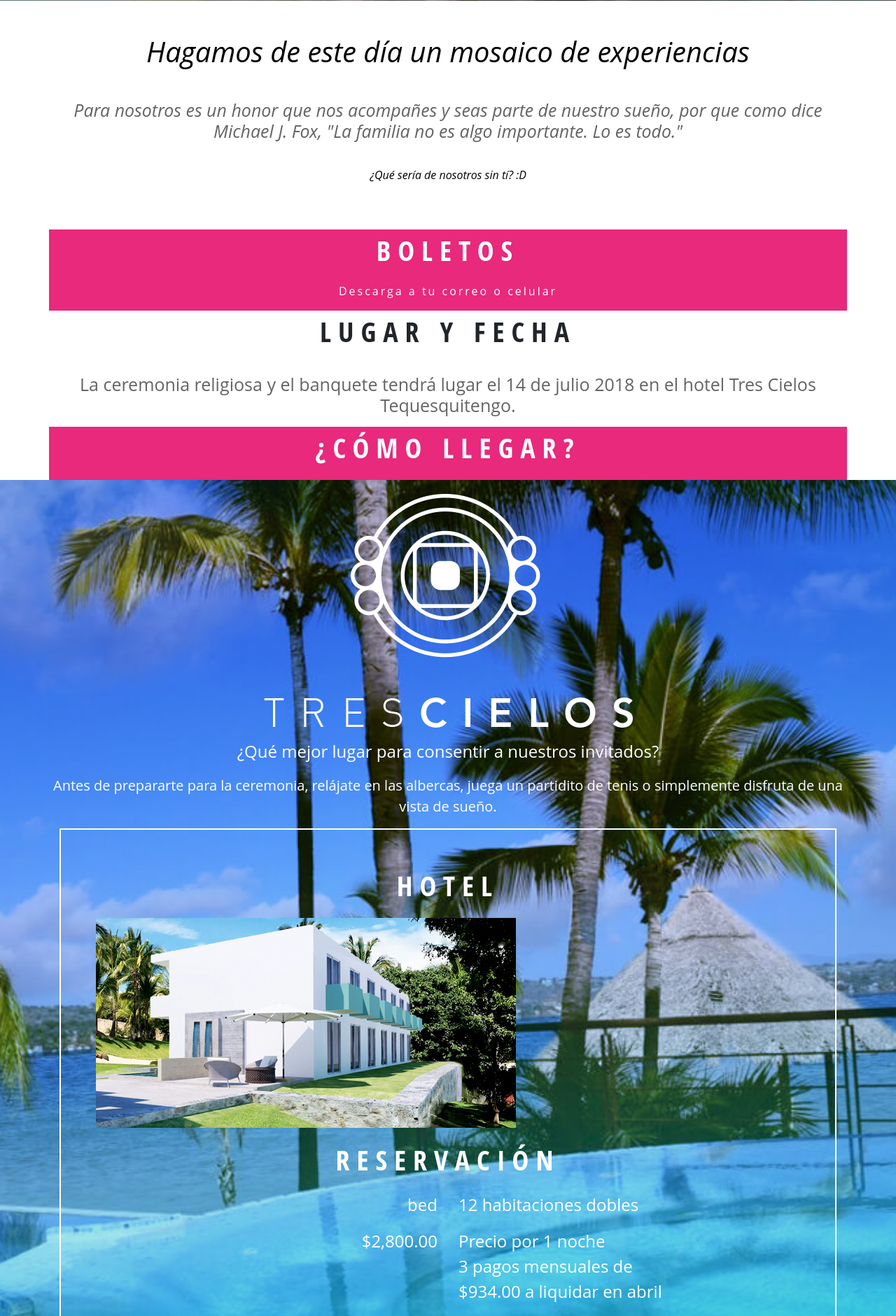
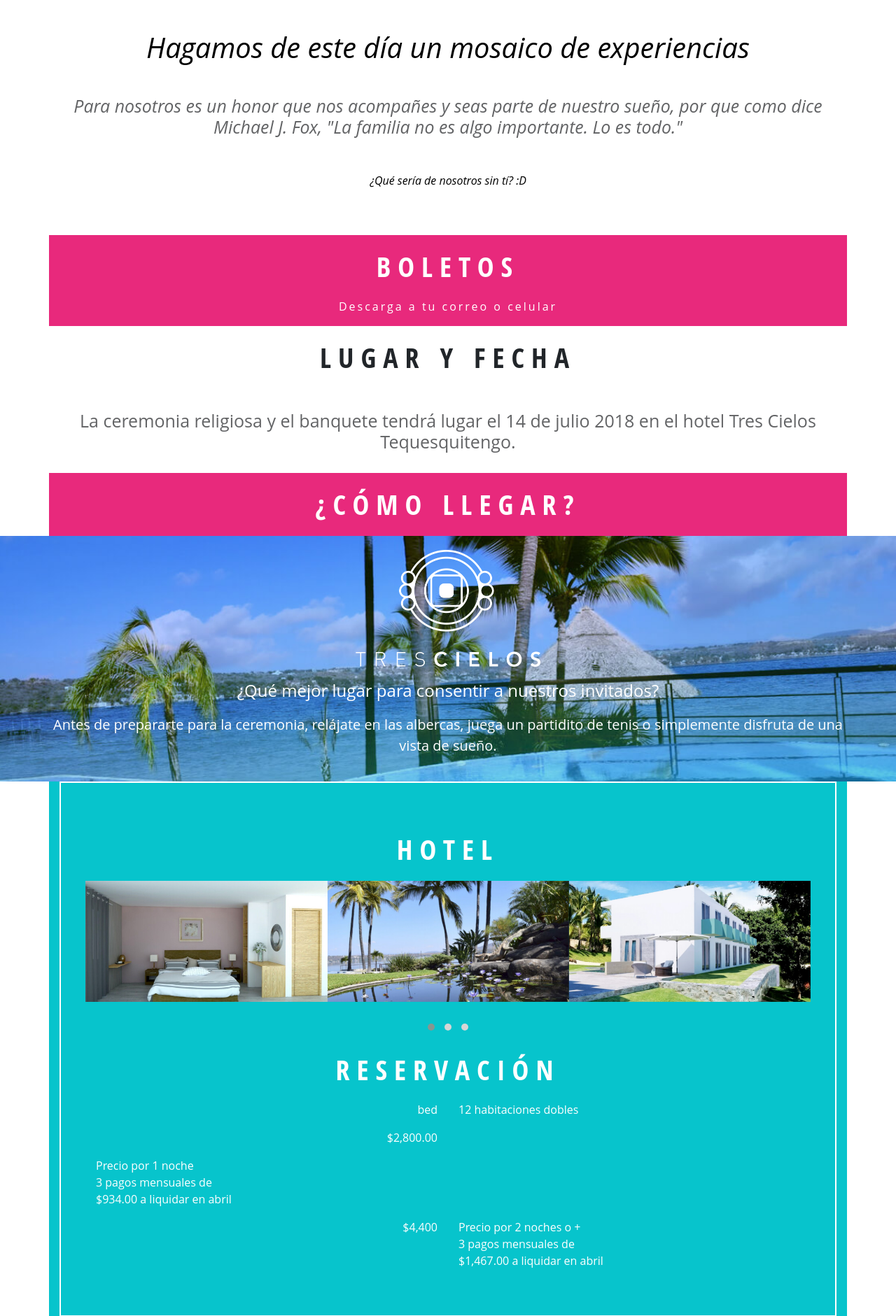
Before and after one commit to alucard0/paolayarturo, a PHP site: page / in a window 1280 px wide. Shown: the part 832-2713 px from the top of the page at 70% size. Run offline with PHP 8.4, Linux system fonts and the light colour scheme; some libraries are stand-ins or nearby versions.

Commit message:
Slider y corrección de estilos
Se corrigio los estilos de varias secciones y se agregaron las librerias de carousel, ya esta funcional el del hotel

```diff
--- a/css/main.css
+++ b/css/main.css
@@ -27,7 +27,7 @@
 div#dressCode p:nth-child(1),
 div#comoLlegar p:nth-child(1),
 div#lugarFecha p:nth-child(1),
-div.infoHotel div.hotelReservacion p.titulo
+div.hotelReservacion p.titulo
 {
 	font-size: 40px;
 	letter-spacing: 10px;
@@ -35,6 +35,8 @@
 	text-align: center;
 	font-family: 'Open Sans Condensed', sans-serif;
 	font-weight: 700;
+	padding: 15px 0px;
+    margin-bottom: 0;
 
 }
 /*Fin General*/
@@ -84,7 +86,7 @@
 header div.contenidoHeader figure.logo{
 	margin: 100px 0;
 }
-header div.contenidoHeader div.invitacionContenido,div.infoHotel div.hotelReservacion{
+header div.contenidoHeader div.invitacionContenido,div.hotelReservacion{
 	border: 2px solid #fff;
 	margin-bottom: 40px;
 }
@@ -122,7 +124,7 @@
 	color:#636466;
 	font-size: 25px;
 	line-height: 30px;
-	margin-top: 30px;
+	margin: 30px 0;
 }
 div.fraseIntro p:nth-child(3){
 	color:#000;
@@ -134,7 +136,8 @@
 div#boletos{
 	cursor: pointer;
 }
-div#boletos p,div#mesaRegalos p,div#dressCode p,div#comoLlegar p,div.infoHotel p{
+div#boletos p,div#mesaRegalos p,div#dressCode p,div#comoLlegar p,div.infoHotel p,
+div.hotelReservacion p{
 	color: #fff;
 }
 div#boletos span{
@@ -156,16 +159,23 @@
 	-webkit-background-size: cover;
 	-moz-background-size: cover;
 	-o-background-size: cover;
-	padding: 20px 0;
+	padding: 20px;
 }
-/*background: #07c4cc para abajo de la info de hotel*/
+
 div.infoHotel p:nth-child(1){
 	font-size: 24px;
 }
 div.infoHotel p:nth-child(2){
 	font-size: 20px;
 }
-div.infoHotel div.hotelReservacion{
+div.infoHotel figure{
+	text-align: center;
+}
+div.bgAzul{
+	background: #07c4cc;
+	padding-bottom: 10px;
+}
+div.hotelReservacion{
 	padding: 50px;
 }
 div.contactoHotel a, div.contactoHotel p{
@@ -183,6 +193,10 @@
 #mapa{
     height: 400px;
     width: 100%;
+}
+div.infoTransporte{
+	margin: 20px 0;
+	font-weight: 700;
 }
 
 div.infoDressCode p{
@@ -224,11 +238,14 @@
 /*Media queries*/
 /*Extra small devices (portrait phones, less than 576px)*/
 @media (max-width: 575.98px) {
-	header div.contenidoHeader div.invitacionContenido p:nth-child(1), div#boletos p:nth-child(1), div#mesaRegalos p:nth-child(1), div#dressCode p:nth-child(1), div#comoLlegar p:nth-child(1), div#lugarFecha p:nth-child(1), div.infoHotel div.hotelReservacion p.titulo {
+	header div.contenidoHeader div.invitacionContenido p:nth-child(1), div#boletos p:nth-child(1), div#mesaRegalos p:nth-child(1), div#dressCode p:nth-child(1), div#comoLlegar p:nth-child(1), div#lugarFecha p:nth-child(1), div.hotelReservacion p.titulo {
     	font-size: 30px;
 	}
-	div.infoHotel div.hotelReservacion {
+	div.hotelReservacion {
     	padding: 0px;
+	}
+	div.hotelReservacion p{
+		font-size: 18px;
 	}
 }
 /*Small devices (landscape phones, less than 768px)*/
--- a/footer.php
+++ b/footer.php
@@ -19,9 +19,32 @@
     <!-- Bootstrap Core JavaScript -->
     <script src="https://maxcdn.bootstrapcdn.com/bootstrap/4.0.0/js/bootstrap.min.js" integrity="sha384-JZR6Spejh4U02d8jOt6vLEHfe/JQGiRRSQQxSfFWpi1MquVdAyjUar5+76PVCmYl" crossorigin="anonymous"></script>
 
+    <!--Carousel-->
+    <script src="https://cdnjs.cloudflare.com/ajax/libs/OwlCarousel2/2.2.1/owl.carousel.min.js"></script>
+      <script type="text/javascript">
+            $(document).ready(function() {
+                $(".owl-carousel").owlCarousel({
+                    autoPlay: 8000, //Set AutoPlay to 3 seconds
+                    items : 3,
+                    loop:true,
+                    nav:false,
+                    responsive:{
+                    0:{
+                        items:1
+                    },
+                    600:{
+                        items:3
+                    },
+                    1000:{
+                        items:3
+                    }
+                }
 
+              });
+          });
+        </script>
     <!-- Mapas Contacto-->
-	    <script>
+	<script>
       function initMap() {
         var trescielos = {lat: 18.612878, lng: -99.279799};
         var map = new google.maps.Map(document.getElementById('mapa'), {
--- a/header.php
+++ b/header.php
@@ -47,6 +47,10 @@
 	<link rel="stylesheet" href="https://maxcdn.bootstrapcdn.com/bootstrap/4.0.0/css/bootstrap.min.css" integrity="sha384-Gn5384xqQ1aoWXA+058RXPxPg6fy4IWvTNh0E263XmFcJlSAwiGgFAW/dAiS6JXm" crossorigin="anonymous">
 	<link rel="stylesheet" href="css/main.css">
 	<link rel="stylesheet" href="https://cdnjs.cloudflare.com/ajax/libs/open-iconic/1.1.1/font/css/open-iconic-bootstrap.min.css">
+
+	<!-- carousel -->
+	<link rel="stylesheet" href="https://cdnjs.cloudflare.com/ajax/libs/OwlCarousel2/2.2.1/assets/owl.carousel.min.css">
+	<link rel="stylesheet" href="https://cdnjs.cloudflare.com/ajax/libs/OwlCarousel2/2.2.1/assets/owl.theme.default.min.css">
 
 
 	<!--[if IE]>
--- a/index.php
+++ b/index.php
@@ -44,43 +44,69 @@
 		<!-- Video https://youtu.be/5sI5OTtQmxc-->
 		<div class="container">
 			<div class="row justify-content-center">
-				<figure><img src="images/trescielos/3Cielos_Logo.png" alt="logo Hotel Tres Cielos" class="img-fluid"></figure>
+				<figure>
+					<img src="images/trescielos/3Cielos_Logo.png" alt="logo Hotel Tres Cielos" class="img-fluid w-50">
+				</figure>
 			</div>
 			<div class="row justify-content-center">
 				<p>¿Qué mejor lugar para consentir a nuestros invitados?</p>
 				<p>Antes de prepararte para la ceremonia, relájate en las albercas, juega un partidito de tenis o simplemente disfruta de una vista de sueño.</p>
 			</div>
-			<div class="hotelReservacion">
+		</div>
+	</div>
+	<div class="container bgAzul">
+		<div class="hotelReservacion">
 				<p class="titulo">Hotel</p>
 				<div class="row justify-content-center">
 
 				  	<!--Aqui va carrousel-->
-				  	<div class="col-12">
-				   		<figure><img src="images/trescielos/3_TRESCIELOS.jpg" alt="" class="img-fluid"></figure>
+				  	<div class="owl-carousel owl-theme">
+  					  	<figure class="item">
+				   			<img src="images/trescielos/1_TRESCIELOS.jpg" alt="" class="img-fluid">
+				   		</figure>
+					  	<figure class="item">
+				   			<img src="images/trescielos/2_TRESCIELOS.jpg" alt="" class="img-fluid">
+				   		</figure>
+					  	<figure class="item">
+				   			<img src="images/trescielos/3_TRESCIELOS.jpg" alt="" class="img-fluid">
+				   		</figure>
+				   		<figure class="item">
+				   			<img src="images/trescielos/4_TRESCIELOS.jpg" alt="" class="img-fluid">
+				   		</figure>
+						<figure class="item">
+				   			<img src="images/trescielos/5_TRESCIELOS.jpg" alt="" class="img-fluid">
+				   		</figure>
+				   		<figure class="item">
+				   			<img src="images/trescielos/6_TRESCIELOS.jpg" alt="" class="img-fluid">
+				   		</figure>
+				   		<figure class="item">
+				   			<img src="images/trescielos/7_TRESCIELOS.jpg" alt="" class="img-fluid">
+				   		</figure>
+				   		<figure class="item">
+				   			<img src="images/trescielos/8_TRESCIELOS.jpg" alt="" class="img-fluid">
+				   		</figure>
 				   	</div>
 
 				</div>
 				<p class="titulo">Reservación</p>
 				<div class="row">
-			      	<div class="col-6 text-right"><p class="text-right">bed</p></div>
-			      	<div class="col-6">
+			      	<div class="col-4 col-sm-6 text-right"><p class="text-right">bed</p></div>
+			      	<div class="col-8 col-sm-6">
 			      		<p class="text-left">12 habitaciones dobles</p></div>
-			      	<div class="col-6">
+			      	<div class="col-4 col-sm-6">
 			      		<p class="text-right">$2,800.00</p>
 			      	</div>
-			      	<div class="col-6">
+			      	<div class="col-8 ">
 			      		<p class="text-left">Precio por 1 noche<br>3 pagos mensuales de<br>$934.00 a liquidar en abril</p>
 			      	</div>
-			      	<div class="col-6">
+			      	<div class="col-4 col-sm-6">
 			      		<p class="text-right">$4,400</p>
 			      	</div>
-			      	<div class="col-6">
+			      	<div class="col-8 col-sm-6">
 			      			<p class="text-left">Precio por 2 noches o +<br>3 pagos mensuales de<br>$1,467.00 a liquidar en abril</p>
 			      	</div>
 			    </div>
 			</div>
-
-		</div>
 	</div>
 	<div class="container">
 		<div class="row contactoHotel list-group">
@@ -105,14 +131,13 @@
 			<div id="mapa"></div>
 		</div>
 
-		<div class="row">
+		<div class="row infoTransporte">
 			<div class="col-12 text-center">
 				<a href="https://www.waze.com/location?ll=18.612878,-99.279799" target="_blank" rel="noopener" >waze</a>
 				<a href="https://www.google.com.mx/maps/place/%22EL+FARO%22/@18.612878,-99.2819877,17z/data=!3m1!4b1!4m5!3m4!1s0x85cdd362b84e3e91:0xf16fbfd753a2e978!8m2!3d18.612878!4d-99.279799?shorturl=1" target="_blank" rel="noopener" >maps</a>
 			</div>
-
 		</div>
-		<div class="row">
+		<div class="row infoTransporte">
 			<div class="col-3">
 				<p class="text-right">Carro</p>
 			</div>
@@ -120,7 +145,7 @@
 				<p>Lago de Teques lt 36 4ª sección Tequesquitengo, Jojutla, Morelos (Bajada 6 Hasta el fondo)</p>
 			</div>
 			<div class="col-3">
-				<p class="text-right">Autobus</p>
+				<p class="text-right">Autobús</p>
 			</div>
 			<div class="col-9">
 				<p>CENTRAL DE AUTOBUSES TAXQUEÑA
@@ -206,5 +231,4 @@
 		</div>
 	</div>
 
-
 <?php include 'footer.php';?>
```
